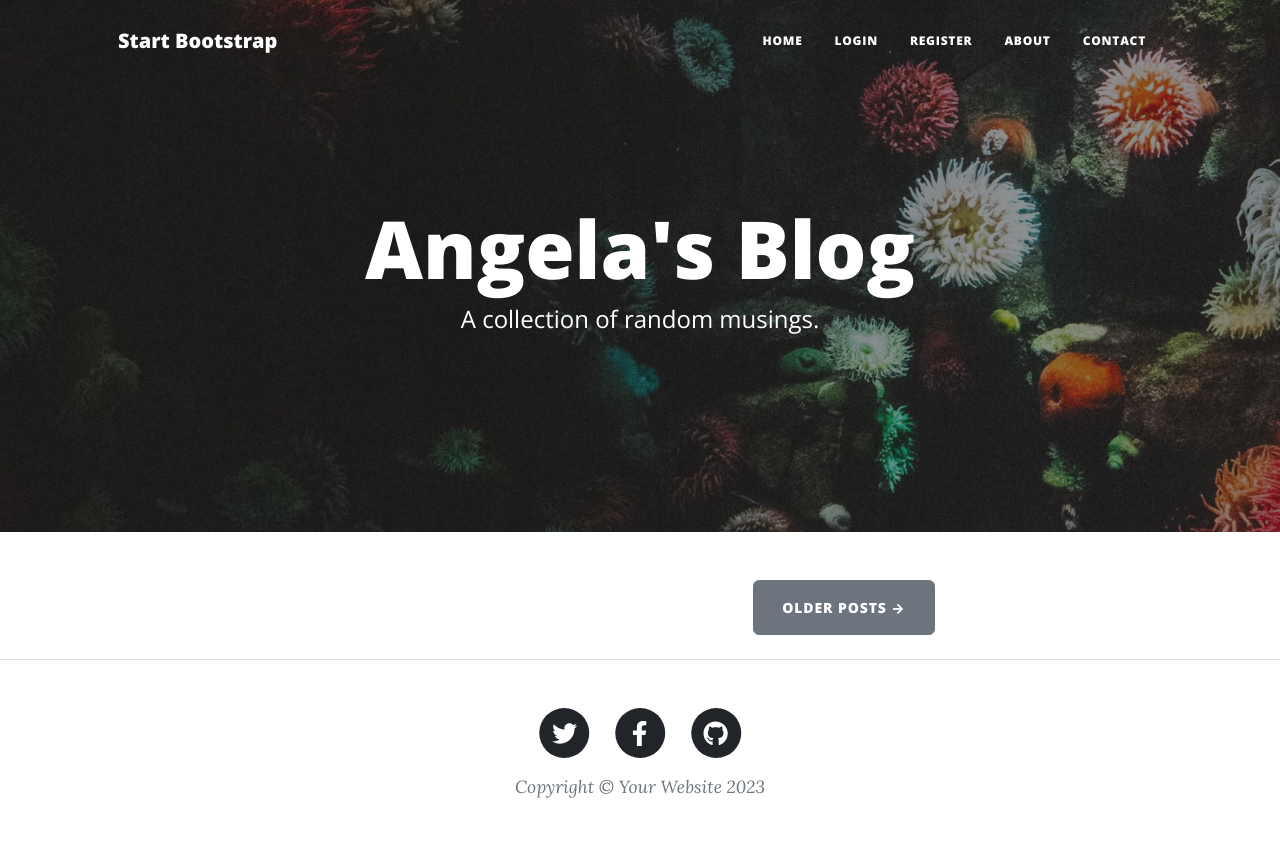
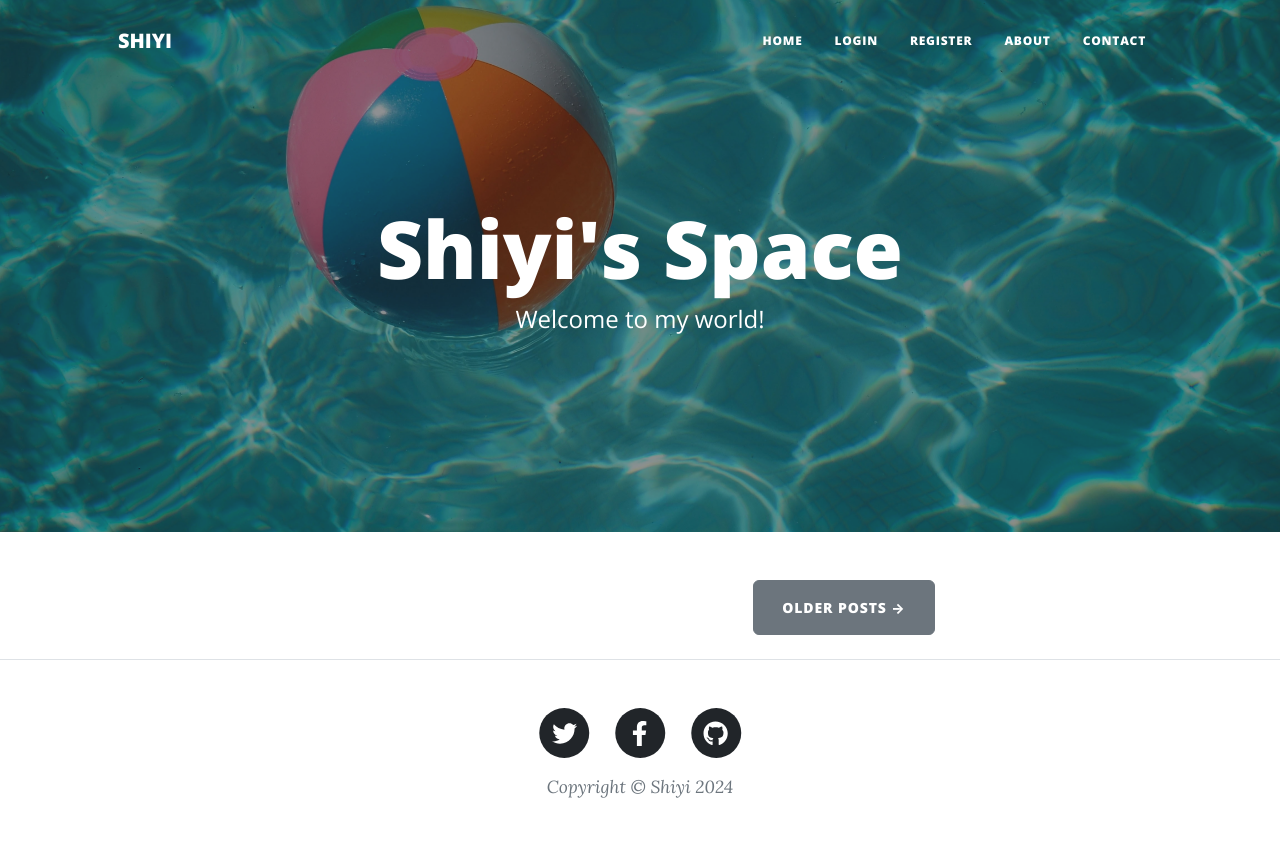
Before and after one commit to ShiyiH313/blog_with_users, a Flask app: page / in a window 1280 px wide. Run offline with Flask 3, Linux system fonts and the light colour scheme; data that the repository does not hold is empty; some libraries are stand-ins or nearby versions.

Commit message:
Update bg pictures.

```diff
--- a/main.py
+++ b/main.py
@@ -262,11 +262,6 @@ def about():
     return render_template("about.html", current_user=current_user)
 
 
-@app.route("/contact", methods=["GET", "POST"])
-def contact():
-    return render_template("contact.html", current_user=current_user)
-
-
 MAIL_ADDRESS = os.environ.get("EMAIL_KEY")
 MAIL_APP_PW = os.environ.get("PASSWORD_KEY")
 
--- a/templates/footer.html
+++ b/templates/footer.html
@@ -29,7 +29,7 @@
                               </a>
                           </li>
                       </ul>
-                      <div class="small text-center text-muted fst-italic">Copyright &copy; Your Website 2023</div>
+                      <div class="small text-center text-muted fst-italic">Copyright &copy; Shiyi 2024</div>
                   </div>
               </div>
           </div>
--- a/templates/header.html
+++ b/templates/header.html
@@ -8,7 +8,7 @@
     />
     <meta name="description" content="" />
     <meta name="author" content="" />
-    <title>Angela's Blog</title>
+    <title>Shiyi's Space</title>
     {% block styles %}
     <!-- Load Bootstrap-Flask CSS here -->
     {{ bootstrap.load_css() }}
@@ -44,7 +44,7 @@
     <!-- Navigation-->
     <nav class="navbar navbar-expand-lg navbar-light" id="mainNav">
       <div class="container px-4 px-lg-5">
-        <a class="navbar-brand" href="/">Start Bootstrap</a>
+        <a class="navbar-brand" href="/">SHIYI</a>
         <button
           class="navbar-toggler"
           type="button"
--- a/templates/index.html
+++ b/templates/index.html
@@ -9,8 +9,8 @@
     <div class="row gx-4 gx-lg-5 justify-content-center">
       <div class="col-md-10 col-lg-8 col-xl-7">
         <div class="site-heading">
-          <h1>Angela's Blog</h1>
-          <span class="subheading">A collection of random musings.</span>
+          <h1>Shiyi's Space</h1>
+          <span class="subheading">Welcome to my world!</span>
         </div>
       </div>
     </div>
```
Also changed, not shown: instance/posts.db, static/assets/img/edit-bg.jpg, static/assets/img/home-bg.jpg, static/assets/img/login-bg.jpg, 4 other files.
